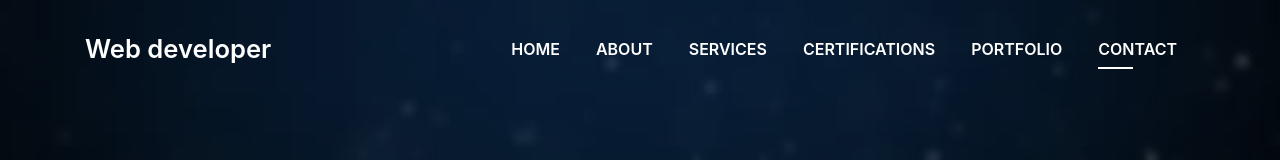
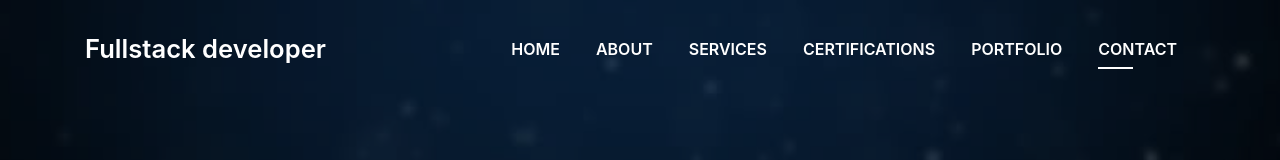
Before and after one commit to Nadellz/Portfolio, a plain HTML site: page docs/index.html in a window 1280 px wide. Shown: the top 160 px of the page. Drawn offline with Linux system fonts and the light colour scheme; files whose address does not match are found by name.

Commit message:
update 29/11/2021

```diff
--- a/docs/index.html
+++ b/docs/index.html
@@ -37,7 +37,7 @@
   <!--/ Nav Star /-->
   <nav class="navbar navbar-b navbar-trans navbar-expand-md fixed-top" id="mainNav">
     <div class="container">
-      <a class="navbar-brand js-scroll" href="#page-top">Web developer</a>
+      <a class="navbar-brand js-scroll" href="#page-top">Fullstack developer</a>
       <button class="navbar-toggler collapsed" type="button" data-toggle="collapse" data-target="#navbarDefault"
         aria-controls="navbarDefault" aria-expanded="false" aria-label="Toggle navigation">
         <span></span>
@@ -489,7 +489,7 @@
             </h3>
             <p class="subtitle-a">
               I'am very motivated to learn new things everyday, these are some of my achievements.
-              <br> In fact, I have other skills than Web developpement, I do have a leaning to data analysis too since I love mathematics.
+              <br> In fact, I have other skills than Web development, I do have a leaning to data analysis too since I love mathematics.
             </p>
             <div class="line-mf"></div>
           </div>
```
